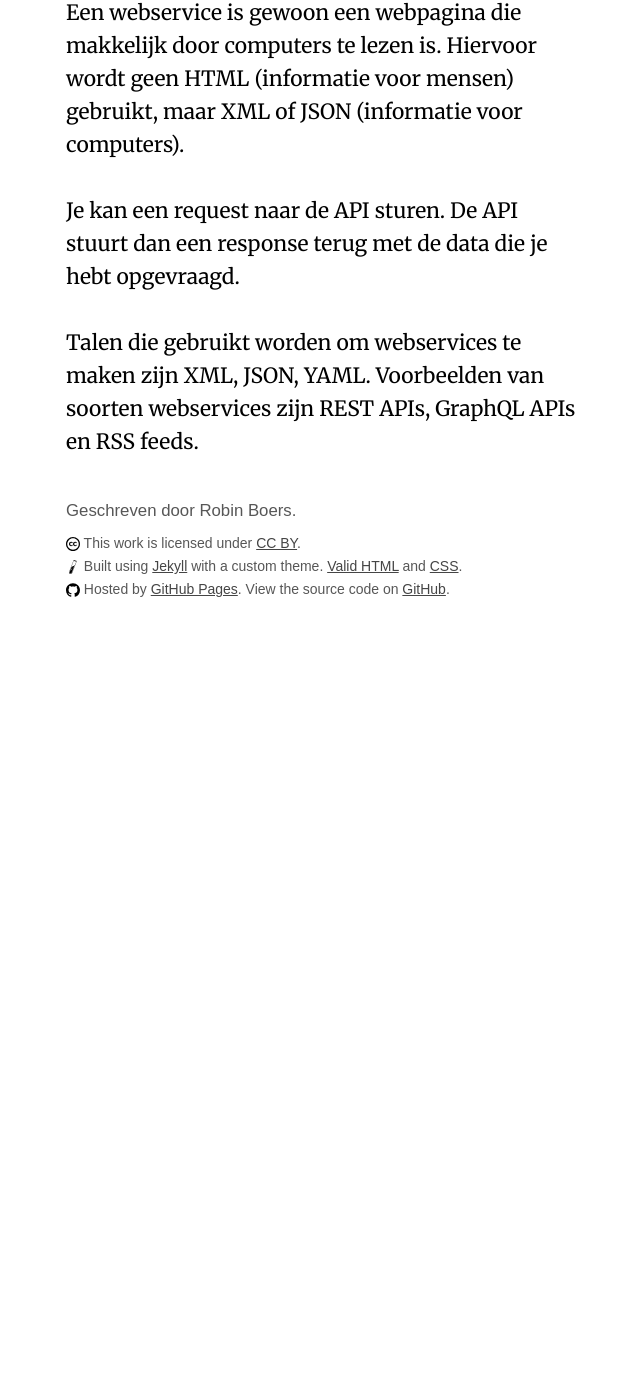
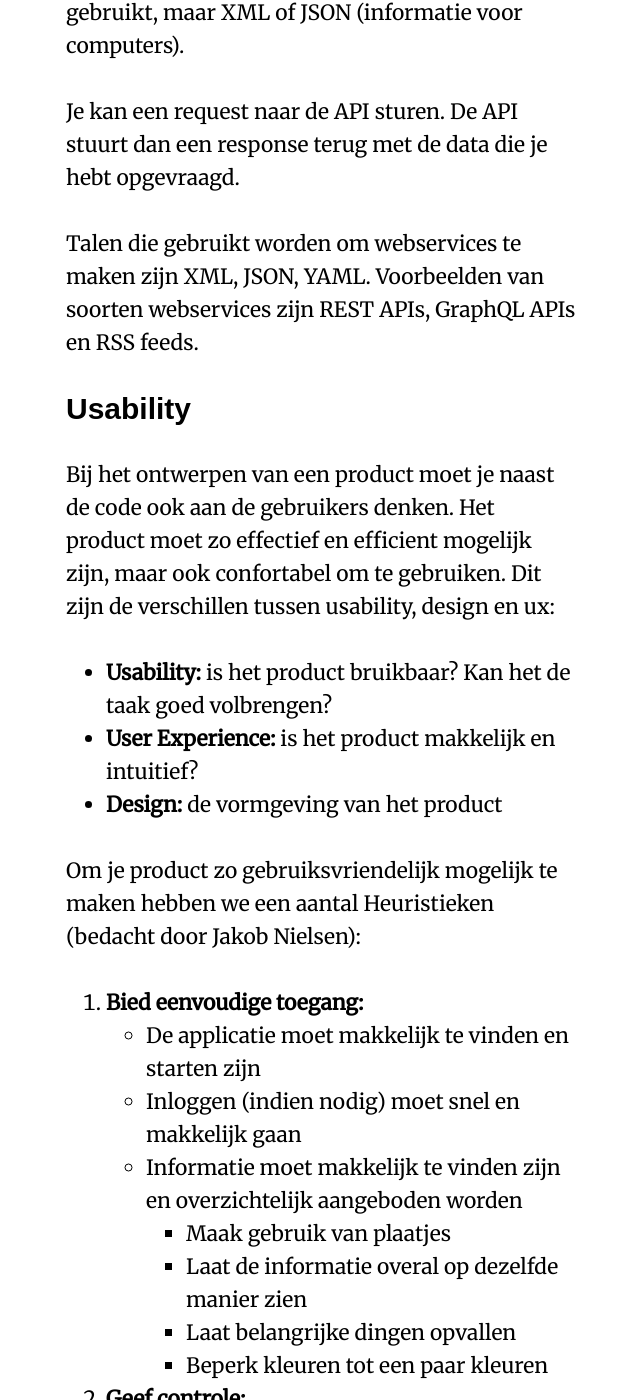
Before and after one commit to RobinBoers/school.geheimesite.nl, a Jekyll site: the page built from 4VWO/TW1/Informatica.md, in a window 1280 px wide and 1400 px high, scrolled down 4532 px. Shown: the whole window, without its empty margins (318-958 px from the left). Built offline with Jekyll 4.4.1, drawn with Linux system fonts in a browser that asks for light colours; some web fonts are replaced; our own code applies the rules of GitHub Pages for plain Markdown files; before the commit the page ends 5162 px from its top, so only the background shows below that; some of the changed text lies outside the part shown.

Commit message:
Add informatica (2/2)

```diff
--- a/4VWO/TW1/Informatica.md
+++ b/4VWO/TW1/Informatica.md
@@ -11,26 +10,26 @@
 
 - **Volledigheid:** mist er niks?
 - **Relevantie:** is het relevant voor het doel? (is er niet teveel data?)
-- **Actualiteit:** is de informatie up-to-date?
-- **Juistheid:** klopt de informatie?
-- **Nauwkeurigheid:** is de informatie nauwkeurig genoeg om conclusies te kunnen trekken? (banksaldo mag niet afgerond zijn op hele getallen bijv.)
-- **Controleerbaarheid**: is de informatie te verifiëren? (denk aan toegang tot bronnen etc.)
+- **Betrouwbaarheid:** klopt de informatie? is de bron betrouwbaar? is de informatie up-to-date?
 - **Overzichtelijkheid:** is de informatie op een makkelijk te begrijpen manier gestructureerd? Staat de informatie op volgorde?
-- **Tijdigheid:** is de informatie beschikbaar als je het nodig hebt?
+- **Beschikbaarheid** (of tijdigheid): is de informatie beschikbaar als je het nodig hebt?
+- **Doelgerichtheid:** is de informatie te gebruiken door de gebruiker? zijn de teksten niet te technisch/omslachtig?
+
 
 ### Eisen informatiesysteem
 
 - **Betrouwbaar**: alleen beschikbaar voor mensen met juiste rechten
-- **Continuiteit**: systeem moet niet uitvallen (GEBRUIK ERLANG!! SUPERVISORS FTW)
+- **Continuiteit**: systeem moet niet uitvallen
 - **Efficientie**: verhouding tussen kosten en kwaliteit van het systeem
 - **Effectiviteit**: het is een hulpmiddel, het moet ons dienen en niks kosten
+
 
 ### Big data
 
 Big data is een hele grote hoeveelheid data (**geen informatie!**) die niet gestructureerd is. Kenmerken van big data zijn:
 
 - **Grote hoeveelheid:** spreekt voor zichzelf
-- **Veel verscheidenheid:** het is een grote hoop data uit allemaal verschillende bronnen die vaak niks met elkaar te maken hebben. Het is vaak niet gestructureerd.
+- **Veel verscheidenheid:** het is een grote hoop data uit allemaal verschillende bronnen die vaak niks met elkaar te maken hebben. Het is vaak niet gestructureerd of maar een heel klein beetje.
 - **Snelheid:** er wordt heel veel data tegelijk gemaakt en opgeslagen. Het moet snel op te slaan en op te vragen zijn.
 - **Complexe data analyze** (ik heb geen idee hoe dit een kenmerk is, het lijkt me meer een toepassing, but who cares): er moeten systemen zijn die met de gigantische hoeveelheid data omgaan en er patronen in kunnen ontdekken.
 - **Waardevol:** big data is super veel geld omdat het gebruikt kan worden om mensen te tracken, voorspellen en manipuleren.
@@ -40,6 +39,7 @@
 - beschrijven
 - adviseren
 - voorspellen
+
 
 ## Database
 
@@ -67,6 +67,7 @@
 
 Er is ook een andere gebruiker genaamd _Foo_ die wel eerder betaald heeft voor het product (hij heeft namelijk een `customer_id` die wordt aangemaakt bij betaling), maar terug is geschakeld naar het "Free" abonnement (je kan dit zien omdat er geen vinkje meer bij de `subscribed` column staat).
 
+
 ## Webservice
 
 Om informatie van de database van een andere organisatie op te vragen gebruik je vaak een *webservice*, omdat je geen directe toegang hebt tot hun database. Een webservice wordt ookwel een API genoemd.
@@ -76,3 +77,41 @@
 Je kan een request naar de API sturen. De API stuurt dan een response terug met de data die je hebt opgevraagd.
 
 Talen die gebruikt worden om webservices te maken zijn XML, JSON, YAML. Voorbeelden van soorten webservices zijn REST APIs, GraphQL APIs en RSS feeds.
+
+
+## Usability
+
+Bij het ontwerpen van een product moet je naast de code ook aan de gebruikers denken. Het product moet zo effectief en efficient mogelijk zijn, maar ook confortabel om te gebruiken. Dit zijn de verschillen tussen usability, design en ux:
+
+- **Usability:** is het product bruikbaar? Kan het de taak goed volbrengen?
+- **User Experience:** is het product makkelijk en intuitief?
+- **Design:** de vormgeving van het product
+
+Om je product zo gebruiksvriendelijk mogelijk te maken hebben we een aantal Heuristieken (bedacht door Jakob Nielsen):
+
+1. **Bied eenvoudige toegang:**
+	- De applicatie moet makkelijk te vinden en starten zijn
+	- Inloggen (indien nodig) moet snel en makkelijk gaan
+	- Informatie moet makkelijk te vinden zijn en overzichtelijk aangeboden worden
+		- Maak gebruik van plaatjes
+		- Laat de informatie overal op dezelfde manier zien
+		- Laat belangrijke dingen opvallen
+		- Beperk kleuren tot een paar kleuren
+
+1. **Geef controle:**
+	- Goede load indicators (zoals draaiend tandwiel etc.)
+	- Zet bijvoorbeeld knoppen die niet gebruikt kunnen worden uit
+	- Voorkom errors:
+		- Maak invalid input rood voor het opsturen van een formulier
+		- Maak gevaarlijke dingen <span style="color: red;font-weight:bold;font-variant: small-caps;">rood</span>.
+		- Een zoekbalk op de 404 page
+1. **Bied veiligheid:**
+	- Geen gebruikers de mogelijkheid te cancellen
+	- Bied een help/feedback functie aan
+
+2. **Zorg voor aansluiting:**
+	- Skeuomorfisme: laat de interface er als real-life objecten uitzien
+	- Maak gebruik van gewoontes en verwachtingen
+		- Menu bovenin
+		- Niet ineens een kruisje op de save-knop zetten
+		- Link naar privacybeleid onderin
```
Also changed, not shown: other parts of 4VWO/TW1/Informatica.md (+0 -1 lines).
